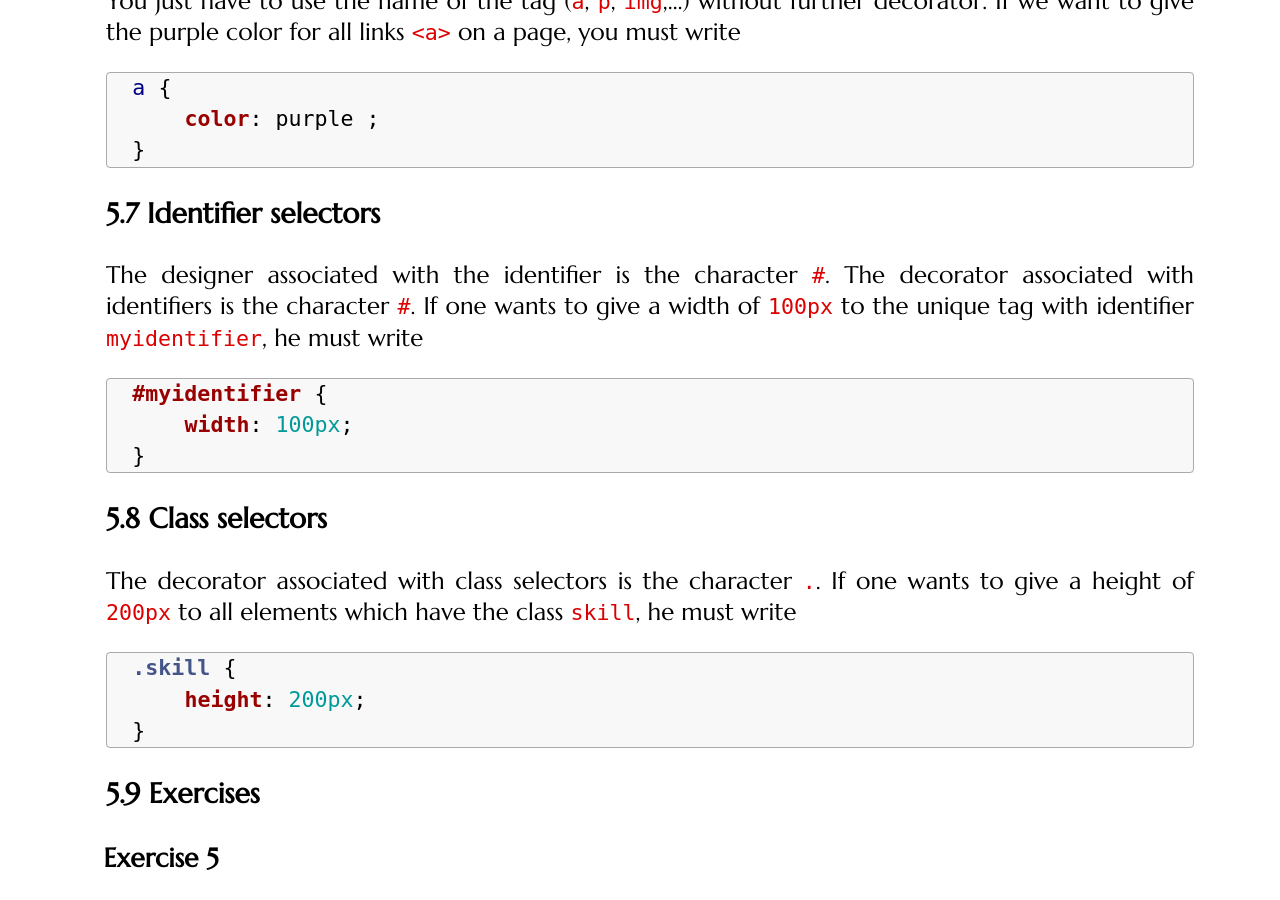
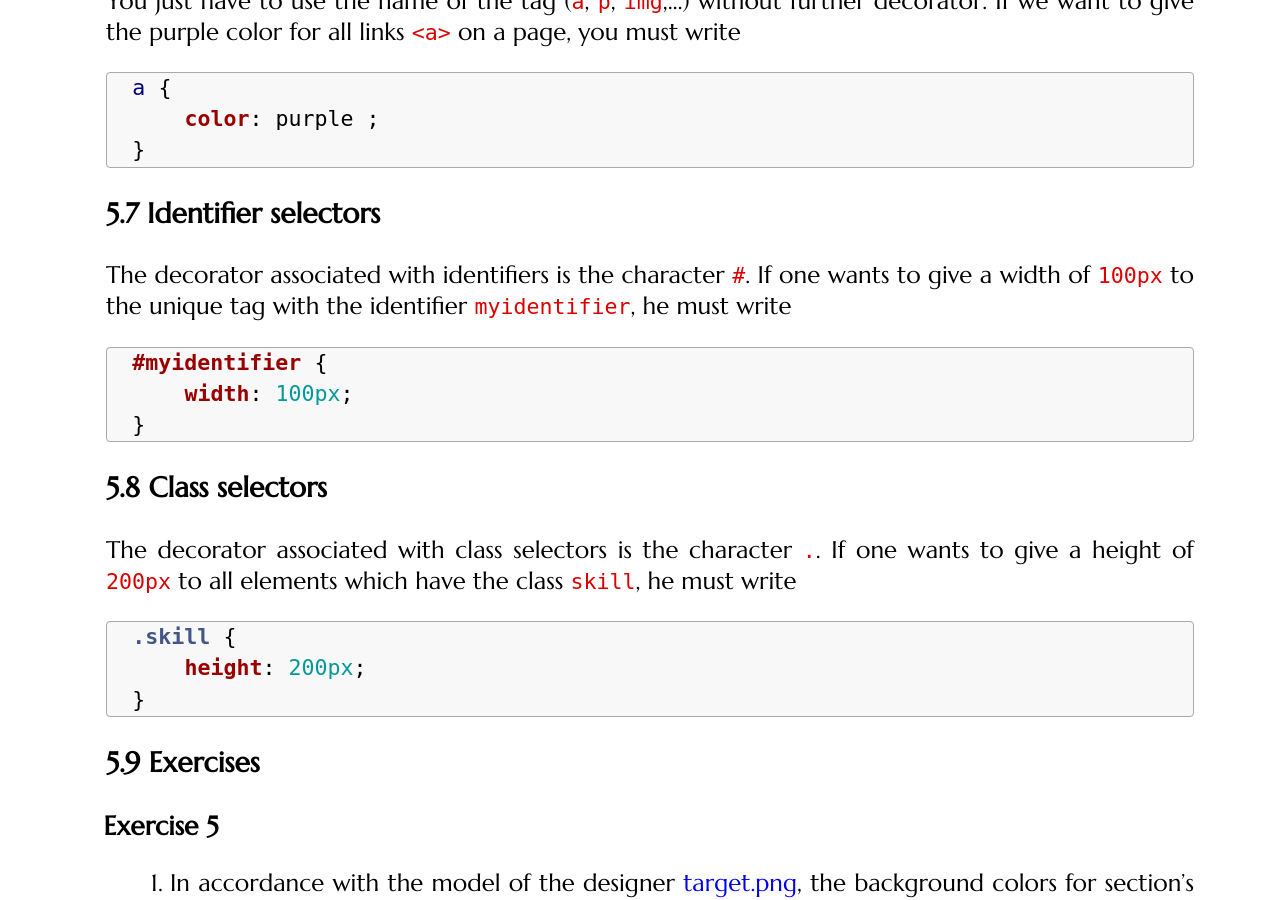
Before and after one commit to romainlebreton/R1.02-DeveloppementInterfacesWeb, a Jekyll site: the page built from tutorials/tutorial1_2-en.md, in a window 1280 px wide and 900 px high, scrolled down 8103 px. Built offline with Jekyll 4.4.1, drawn with Linux system fonts in a browser that asks for light colours; some web fonts are replaced; comment, search, counter and statistics services are not loaded.

Commit message:
Fix english

````diff
--- a/tutorials/tutorial1_2-en.md
+++ b/tutorials/tutorial1_2-en.md
@@ -343,9 +343,9 @@ a {
 
 ### Identifier selectors
 
-The designer associated with the identifier is the character `#`.  The decorator
-associated with identifiers is the character `#`. If one wants to give a width
-of `100px` to the unique tag with identifier `myidentifier`, he must write
+The decorator associated with identifiers is the character `#`. If one wants to
+give a width of `100px` to the unique tag with the identifier `myidentifier`, he
+must write
 
 ```css
 #myidentifier {
````
